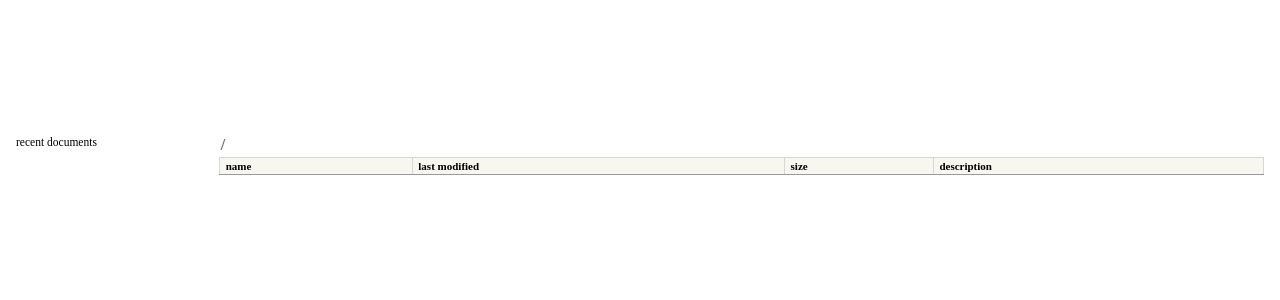
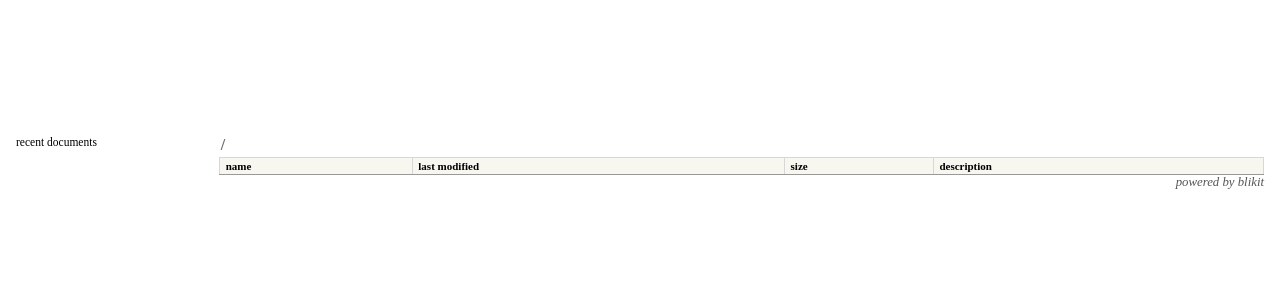
Before and after one commit to nakamuray/blikit, a Python web app: template blikit/templates/tree.html in a window 1280 px wide. Shown: the top 300 px of the page. Run offline with Jinja, Linux system fonts and the light colour scheme; the template is opened without the code that fills it, so the values that code supplies are empty.

Commit message:
powered by blikit

```diff
--- a/blikit/static/style.css
+++ b/blikit/static/style.css
@@ -84,3 +84,11 @@ div.sidebar {
 div.contents {
     padding-left: 1em;
 }
+
+div.poweredby {
+    clear: both;
+    text-align: right;
+    font-size: 80%;
+    font-style: italic;
+    color: #555555;
+}
--- a/blikit/templates/base.html
+++ b/blikit/templates/base.html
@@ -29,5 +29,8 @@
                 {%- block body %}{% endblock %}
             </div>
         </div>
+        <div class="poweredby">
+            powered by blikit
+        </div>
     </body>
 </html>
```
